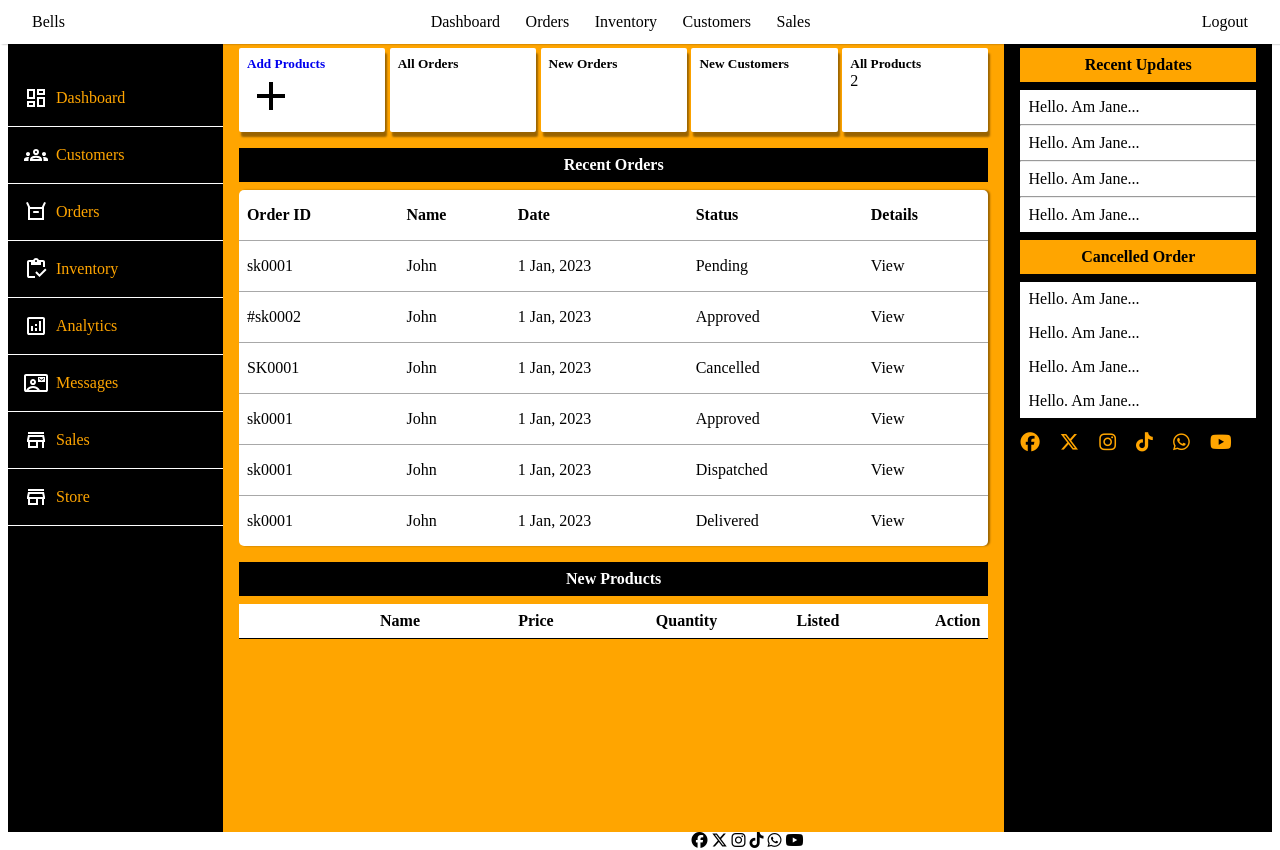
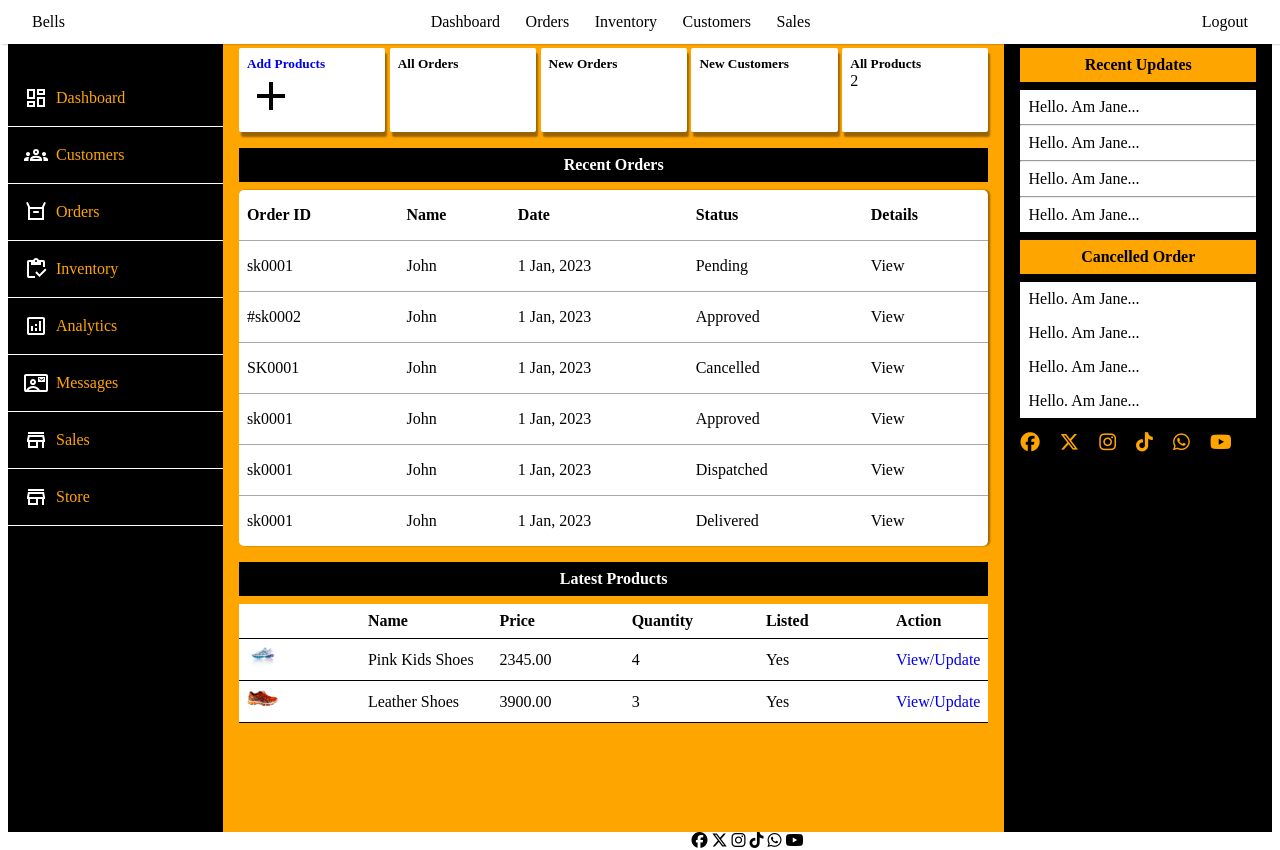
Before and after one commit to paulmagadi/Ecommerce_Fullstack_Django_Flutter, a Django app: page /admin_portal in a window 1280 px wide. Run offline with Django 5.2, Linux system fonts and the light colour scheme; data comes from the database, SQL or seed files in the repository; both versions use the stored data as it was after the commit; lists and menus that the app fills with data are empty.

Commit message:
modified:   Backend/ecommerce/admin_portal/__pycache__/forms.cpython-311.pyc 	modified:   Backend/ecommerce/admin_portal/__pycache__/views.cpython-311.pyc 	modified:   Backend/ecommerce/admin_portal/forms.py 	modified:   Backend/ecommerce/admin_portal/templates/admin_portal/admin_portal.html 	modified:   Backend/ecommerce/admin_portal/templates/admin_portal/inventory.html 	modified:   Backend/ecommerce/admin_portal/templates/admin_portal/product_inventory.html 	modified:   Backend/ecommerce/admin_portal/views.py 	modified:   Backend/ecommerce/db.sqlite3 	new file:   Backend/ecommerce/media/uploads/products/footwear-5408643_1280_UUs3df3.jpg 	new file:   Backend/ecommerce/media/uploads/products/leather-shoe-3706748_1280_pOYmG3d.jpg 	new file:   Backend/ecommerce/media/uploads/products/running-shoe-321199_1280_syCGWzl.jpg 	new file:   Backend/ecommerce/media/uploads/products/running-shoe-371624_1280_0cCoKbq.jpg 	modified:   Backend/ecommerce/store/__pycache__/models.cpython-311.pyc 	modified:   Backend/ecommerce/store/__pycache__/views.cpython-311.pyc 	modified:   Backend/ecommerce/store/models.py

```diff
--- a/Backend/ecommerce/admin_portal/forms.py
+++ b/Backend/ecommerce/admin_portal/forms.py
@@ -77,6 +77,6 @@
 
     def clean_product_images(self):
         images = self.files.getlist('product_images')
-        if len(images) > 5:
-            raise forms.ValidationError('You can upload a maximum of 5 images.')
+        if len(images) > 12:
+            raise forms.ValidationError('You can upload a maximum of 12 images.')
         return images
--- a/Backend/ecommerce/admin_portal/templates/admin_portal/admin_portal.html
+++ b/Backend/ecommerce/admin_portal/templates/admin_portal/admin_portal.html
@@ -114,7 +114,7 @@
         </section>
 
         <section>
-            <h4 class="admin-main-headings">New Products</h4>
+            <h4 class="admin-main-headings">Latest Products</h4>
             <div class="inventory">
                 <table>
                     <thead>
@@ -129,9 +129,9 @@
                     </thead>
                     <tbody>
 
-                        {% for product in new_products %}
+                        {% for product in latest_products %}
 
-                        {% if product.new_product %}
+
                         <tr>
                             <td><img src="{{product.imageURL}}" alt="" width="30%"></td>
                             <td>{{ product.name }}</td>
@@ -143,9 +143,9 @@
                             <td>No</td>
                             {% endif %}
 
-                            <td><a href="{% url 'product_inventory' product.id %}">Update</a></td>
+                            <td><a href="{% url 'product_inventory' product.id %}">View/Update</a></td>
                         </tr>
-                        {% endif %}
+
 
 
                         {% endfor %}
--- a/Backend/ecommerce/admin_portal/templates/admin_portal/inventory.html
+++ b/Backend/ecommerce/admin_portal/templates/admin_portal/inventory.html
@@ -83,7 +83,7 @@
                             <td>No</td>
                             {% endif %}
 
-                            <td><a href="{% url 'product_inventory' product.id %}">Update</a></td>
+                            <td><a href="{% url 'product_inventory' product.id %}">View/Update</a></td>
                         </tr>
                         {% endfor %}
 
--- a/Backend/ecommerce/admin_portal/views.py
+++ b/Backend/ecommerce/admin_portal/views.py
@@ -1,3 +1,4 @@
+import datetime
 from pyexpat.errors import messages
 from django.forms import modelformset_factory
 from django.shortcuts import render, redirect, get_object_or_404
@@ -25,12 +26,11 @@
 # @group_required('Admin')
 def admin_portal(request):
     products = Product.objects.all()
-
-    new_products = products.order_by('-created_at')[:10]
-
+    #list the last 10 products(newest)
+    latest_products = products.order_by('-created_at')[:10]
     context = {
         'products':products,
-        'new_products': new_products,
+        'latest_products': latest_products,
 
     }
     return render(request, 'admin_portal/admin_portal.html', context)
@@ -39,7 +39,7 @@
     products = Product.objects.all()
     products_count = products.count()
     now = timezone.now()
-    new_products_count = products.filter(created_at__gte=now - timezone.timedelta(min==5)).count()
+    new_products_count = products.filter(created_at__gte=now - datetime.timedelta(days=30)).count()
     out_of_stock_count = products.filter(stock_quantity__lte=0).count()
     is_listed_count = products.filter(is_listed=True).count()
 
@@ -80,7 +80,7 @@
     products = Product.objects.all()
     products_count = products.count()
     now = timezone.now()
-    new_products_count = products.filter(created_at__gte=now - timezone.timedelta(days=30)).count()
+    new_products_count = products.filter(created_at__gte=now - datetime.timedelta(days=30)).count()
     out_of_stock_count = products.filter(stock_quantity__lte=0).count()
     is_listed_count = products.filter(is_listed=True).count()
     context = {
@@ -99,7 +99,7 @@
     product_images = ProductImage.objects.filter(product=product)
     products_count = products.count()
     now = timezone.now()
-    new_products_count = products.filter(created_at__gte=now - timezone.timedelta(days=30)).count()
+    new_products_count = products.filter(created_at__gte=now - datetime.timedelta(days=30)).count()
     out_of_stock_count = products.filter(stock_quantity__lte=0).count()
     is_listed_count = products.filter(is_listed=True).count()
 
--- a/Backend/ecommerce/store/models.py
+++ b/Backend/ecommerce/store/models.py
@@ -82,8 +82,8 @@
 
         if self.stock_quantity == 0:
             self.is_listed = False
-        else:
-            self.is_listed = True
+        # else:
+        #     self.is_listed = True
 
         if self.is_sale and self.sale_price and self.sale_price < self.price:
             self.discount = round(self.price - self.sale_price, 2)
```
Also changed, not shown: Backend/ecommerce/admin_portal/templates/admin_portal/product_inventory.html (+3 -6 lines), Backend/ecommerce/db.sqlite3, Backend/ecommerce/media/uploads/products/footwear-5408643_1280_UUs3df3.jpg (added), Backend/ecommerce/media/uploads/products/leather-shoe-3706748_1280_pOYmG3d.jpg (added), Backend/ecommerce/media/uploads/products/running-shoe-321199_1280_syCGWzl.jpg (added), Backend/ecommerce/media/uploads/products/running-shoe-371624_1280_0cCoKbq.jpg (added).
